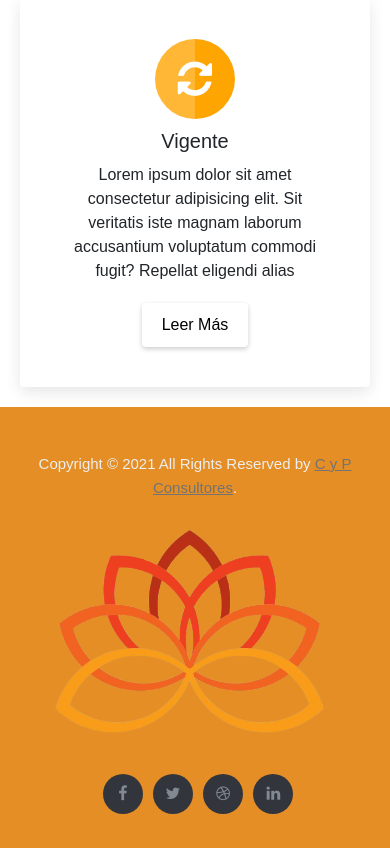
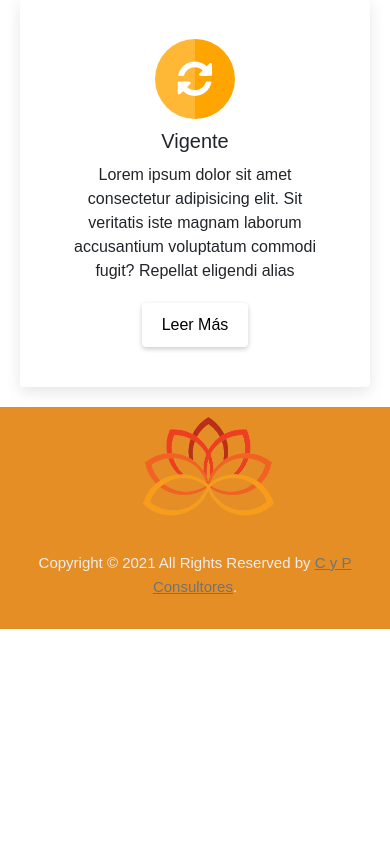
Before and after one commit to Toqui012/ContabilidadCeci, a PHP site: page / in a window 390 px wide. Shown: the part 1411-2259 px from the top of the page. After the commit the page ends 2040 px from the top, so only its background shows below. Run offline with PHP 8.4, Linux system fonts and the light colour scheme; some libraries are stand-ins or nearby versions.

Commit message:
nuevo footer

```diff
--- a/index.html
+++ b/index.html
@@ -81,26 +81,27 @@
       <footer class="site-footer">
         <div class="container">
           <div class="row">
-            <div class="col-md-4 col-sm-6 col-xs-12 align-self-center">
+
+            <div class="col-md-2 col-sm-2 col-xs-12 align-self-left">
+                <div class="img-fluid">
+                    <img src="assets/85bf48c8-cfed-4b98-aec2-dec61a368fdb.png" class="container logo-container" alt="logoFooter">
+                </div>
+            </div>
+
+            <div class="col-md-10 col-sm-10 col-xs-12 align-self-center">
               <p class="copyright-text">Copyright &copy; 2021 All Rights Reserved by
            <a href="#">C y P Consultores</a>.
               </p>
             </div>
 
-            <div class="col-md-4 col-sm-6 col-xs-12 align-self-center">
-                <div class="img-fluid">
-                    <img src="assets/85bf48c8-cfed-4b98-aec2-dec61a368fdb.png" class="container" alt="logoFooter">
-                </div>
-            </div>
-
-            <div class="col-md-4 col-sm-6 col-xs-12 align-self-center">
+            <!-- <div class="col-md-4 col-sm-6 col-xs-12 align-self-center">
               <ul class="social-icons">
                 <li><a class="facebook" href="#"><i class="fa fa-facebook"></i></a></li>
                 <li><a class="twitter" href="#"><i class="fa fa-twitter"></i></a></li>
                 <li><a class="dribbble" href="#"><i class="fa fa-dribbble"></i></a></li>
                 <li><a class="linkedin" href="#"><i class="fa fa-linkedin"></i></a></li>
               </ul>
-            </div>
+            </div> -->
           </div>
         </div>
   </footer>
--- a/style.css
+++ b/style.css
@@ -400,11 +400,19 @@ nav {
 .site-footer
 {
   background-color: #e58e26;
-  padding:45px 0 20px;
+  padding:10px 0 20px;
   font-size:15px;
   line-height:24px;
   color:#eceeef;
 }
+
+@media screen and (max-width: 1024px){
+    .img-fluid .logo-container{
+        width: 24vh;
+        transform: translateX(25vw);
+    }
+}
+
 .site-footer hr
 {
   border-top-color:#bbb;
```
